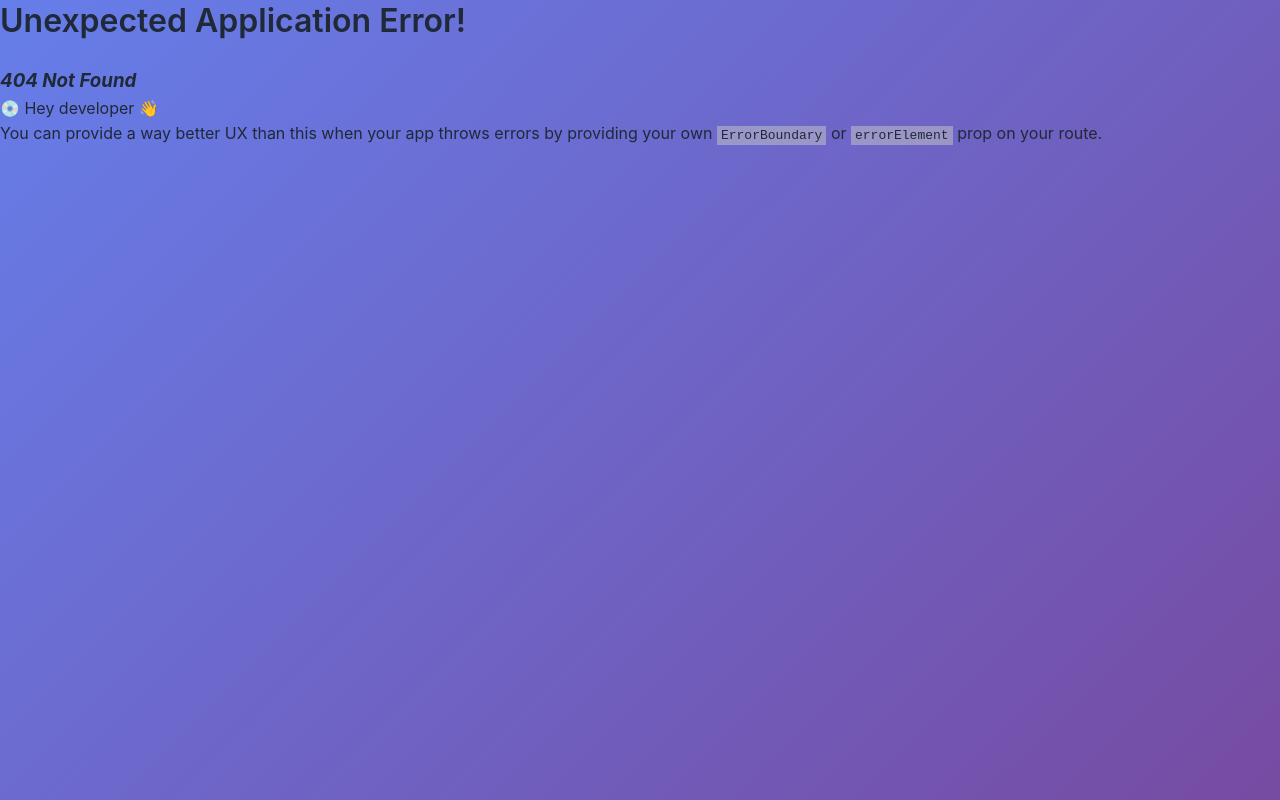
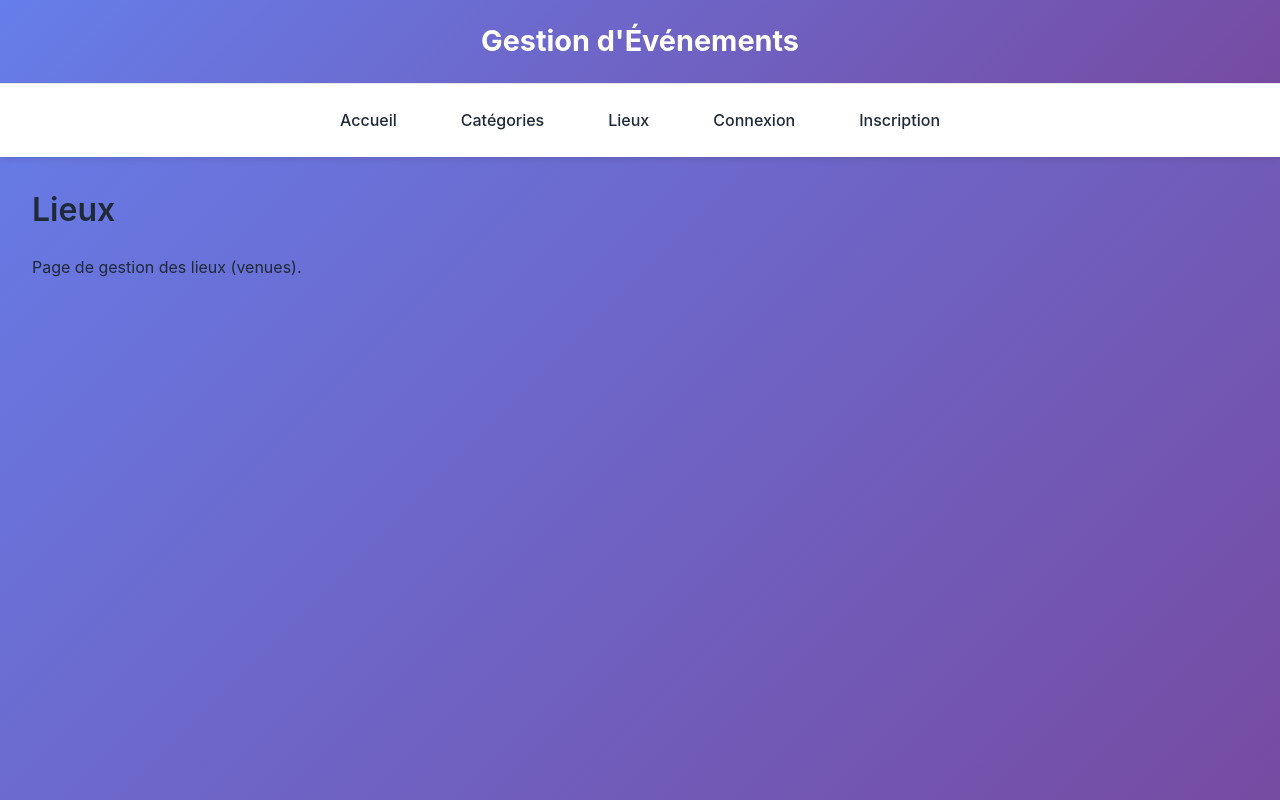
Before and after one commit to UnlimitedPM/ProjetDevWebGroupeM, a React (Vite) app in the folder FrontEnd/: page /venues in a window 1280 px wide. Before the commit this address had no page. Built offline with nearby package versions, Linux system fonts and the light colour scheme.

Commit message:
Add categories and venues pages with routes

```diff
--- a/FrontEnd/src/App.jsx
+++ b/FrontEnd/src/App.jsx
@@ -14,6 +14,13 @@ function App() {
             <li>
               <Link to="/">Accueil</Link>
             </li>
+            <li>
+  <Link to="/categories">Catégories</Link>
+</li>
+<li>
+  <Link to="/venues">Lieux</Link>
+</li>
+
             {isAuthenticated ? (
               <>
                 {user.role === 'ADMIN' && (
--- /dev/null
+++ b/FrontEnd/src/pages/VenuesPage.jsx
@@ -0,0 +1,8 @@
+export default function VenuesPage() {
+  return (
+    <div>
+      <h2>Lieux</h2>
+      <p>Page de gestion des lieux (venues).</p>
+    </div>
+  );
+}
--- /dev/null
+++ b/FrontEnd/src/pages/categoriesPage.jsx
@@ -0,0 +1,8 @@
+export default function CategoriesPage() {
+  return (
+    <div>
+      <h2>Catégories</h2>
+      <p>Page de gestion des catégories.</p>
+    </div>
+  );
+}
```
Also changed, not shown: FrontEnd/src/main.jsx (+13 -0 lines).
